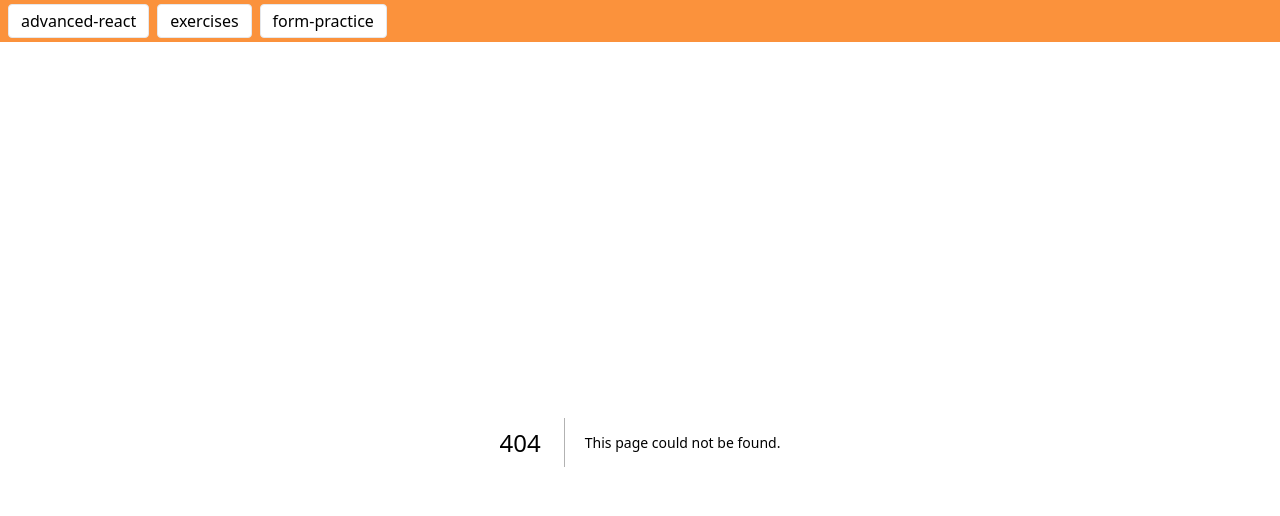
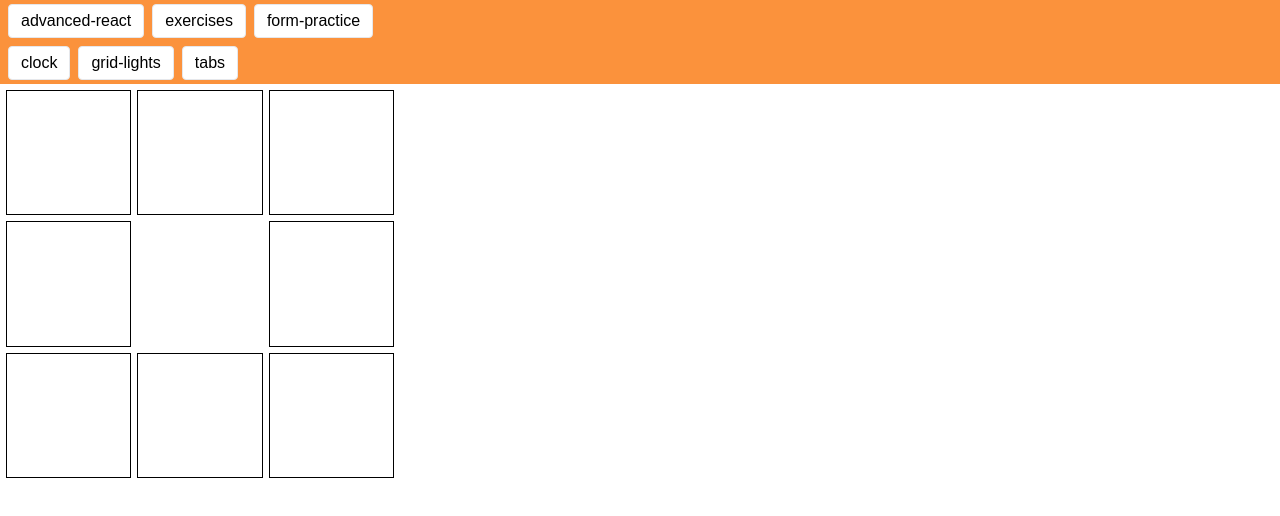
Before and after one commit to skatingincentralpark/react-playground, a Next.js app: page /exercises/grid-lights in a window 1280 px wide. Before the commit this address had no page. Shown: the top 516 px of the page. Built offline with nearby package versions, Linux system fonts and the light colour scheme.

Commit message:
Add grid light component

```diff
--- /dev/null
+++ b/app/exercises/grid-lights/grid-lights.tsx
@@ -0,0 +1,103 @@
+"use client";
+
+// The question can be split into two parts: (1) Rendering, (2) State, and (3) Deactivation.
+
+import { useId, useState } from "react";
+
+const defaultConfig = [
+  [1, 1, 1],
+  [1, 0, 1],
+  [1, 1, 1],
+];
+
+export default function GridLights({
+  config = defaultConfig,
+  interval = 500,
+}: {
+  config?: number[][];
+  interval?: number;
+}) {
+  const id = useId();
+  const [clickedItems, setClickedItems] = useState<number[]>([]);
+  const [deactivating, setDeactiviating] = useState(false);
+
+  function deactivateCells() {
+    setDeactiviating(true);
+
+    const timer = setInterval(() => {
+      setClickedItems((origOrder) => {
+        const newOrder = origOrder.slice();
+        newOrder.pop();
+
+        if (newOrder.length === 0) {
+          clearInterval(timer);
+          setDeactiviating(false);
+        }
+
+        return newOrder;
+      });
+    }, interval);
+  }
+
+  function handleClick(index: number) {
+    const lengthOfCells = config.flat().filter(Boolean).length;
+
+    const newClickedItems = [...clickedItems, index];
+    setClickedItems(newClickedItems);
+
+    if (newClickedItems.length === lengthOfCells) {
+      deactivateCells();
+      return;
+    }
+  }
+
+  return (
+    <div>
+      <div
+        className="grid"
+        style={{
+          gridTemplateColumns: `repeat(${config[0].length}, 1fr)`,
+        }}
+      >
+        {config.flat().flatMap((value, index) => {
+          if (!value) return <span key={id + index} />;
+
+          return (
+            <Cell
+              label={`Cell ${index}`}
+              key={id + index}
+              isDisabled={clickedItems.includes(index) || deactivating}
+              onClick={() => handleClick(index)}
+              filled={clickedItems.includes(index)}
+            />
+          );
+        })}
+      </div>
+    </div>
+  );
+}
+
+function Cell({
+  isDisabled,
+  onClick,
+  filled,
+  label,
+}: {
+  isDisabled: boolean;
+  onClick: () => void;
+  filled: boolean;
+  label: string;
+}) {
+  return (
+    <button
+      type="button"
+      aria-label={label}
+      className="grid-item"
+      style={{
+        backgroundColor: filled ? "red" : "white",
+      }}
+      disabled={isDisabled}
+      onClick={onClick}
+    />
+  );
+}
--- /dev/null
+++ b/app/exercises/grid-lights/page.tsx
@@ -0,0 +1,6 @@
+import GridLights from "./grid-lights";
+import "./styles.css";
+
+export default function Page() {
+  return <GridLights />;
+}
--- /dev/null
+++ b/app/exercises/grid-lights/styles.css
@@ -0,0 +1,19 @@
+body {
+  font-family: sans-serif;
+}
+
+main {
+  display: flex;
+}
+
+.grid {
+  display: grid;
+  gap: 6px;
+  padding: 6px;
+  max-width: 400px;
+}
+
+.grid-item {
+  border: 1px solid black;
+  aspect-ratio: 1;
+}
```
Also changed, not shown: app/exercises/grid-lights/README.md (added), 1 other file (tests, documents, lock files or other folders).
